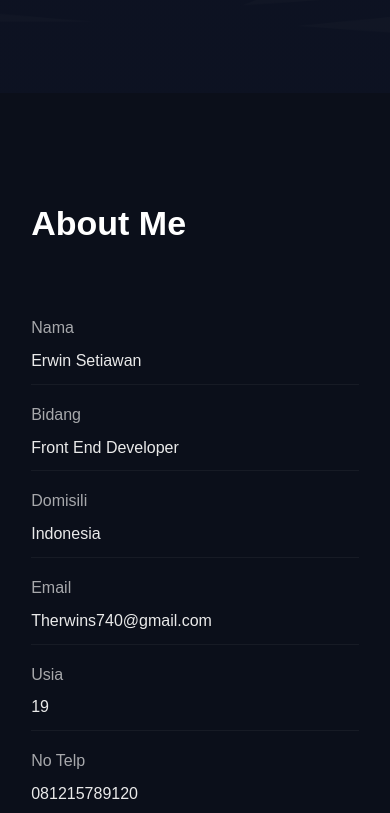
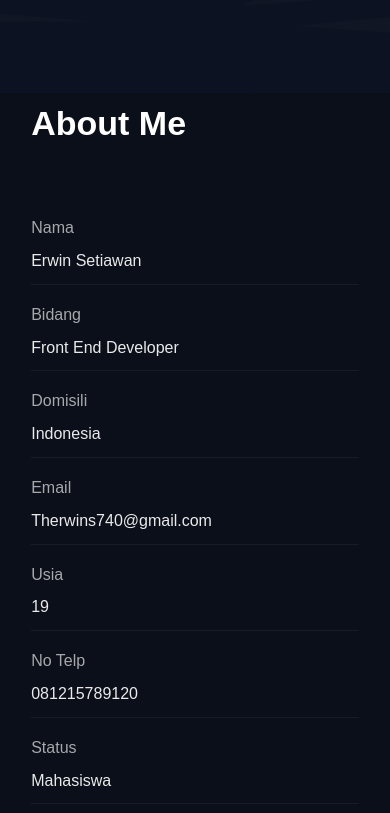
Before and after one commit to Therwins/Portofolio-Erwin-Setiawan2, a plain HTML site: page index.html in a window 390 px wide. Shown: the part 751-1564 px from the top of the page. Drawn offline with Linux system fonts and the light colour scheme.

Commit message:
Update style.css

```diff
--- a/style.css
+++ b/style.css
@@ -742,9 +742,24 @@
 }
 @media (max-width: 768px) {
     section {
-        padding-top: 30px;
+        padding-top: 20px;
+        padding-bottom: 40px;
     }
-
+}
+@media (max-width: 768px) {
+    section h2 {
+        margin-top: 0;
+    }
+}
+@media (max-width: 768px) {
+    .about,
+    .projects,
+    .resume {
+        margin-top: 0;
+        padding-top: 0;
+    }
+}
+@media (max-width: 768px) {
     .hero {
         padding-top: 110px;
     }
```
